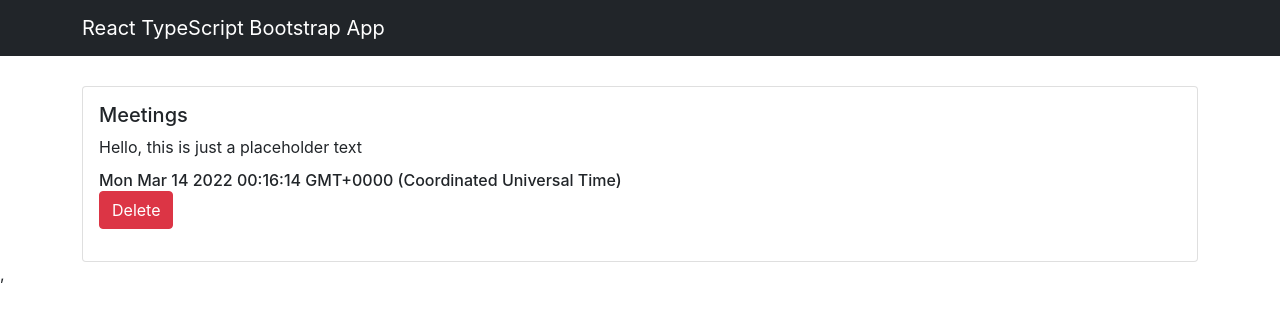
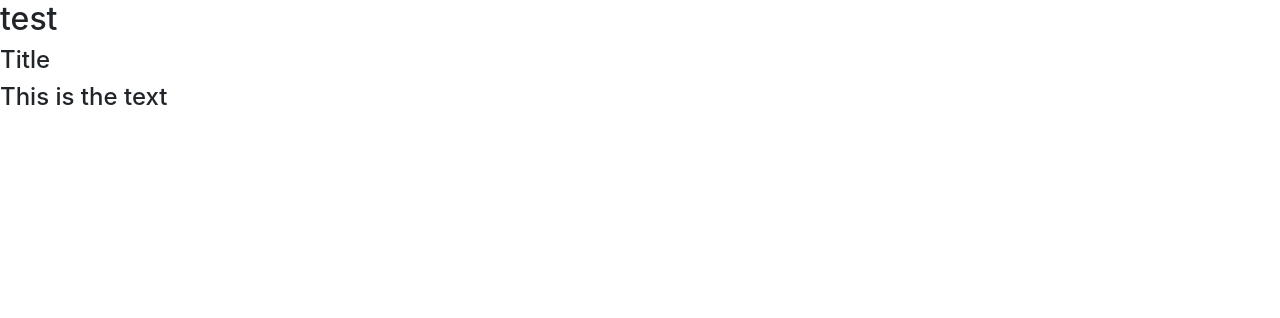
Before and after one commit to Marina8989/React-TypeScript, a React (Create React App) app: page / in a window 1280 px wide. Shown: the top 318 px of the page. Built offline with nearby package versions, Linux system fonts and the light colour scheme.

Commit message:
react ts

```diff
--- a/src/App.tsx
+++ b/src/App.tsx
@@ -1,29 +1,30 @@
 import React, {useState} from 'react';
-import {Note} from './models/note.model';
-import Header from './components/Header';
-import NotesList from './components/NotesList';
-import {Container, Row, Col} from 'react-bootstrap';
+import {Notes} from './modules/note.module';
 import './App.css';
 
+
+
 function App() {
-  const [notes, setNotes] = useState<Note[]>([{
-    id: (new Date).toString(),
-    title: 'Meetings',
-    text: 'Hello, this is just a placeholder text',
-    color: '#cccccc',
-    date: (new Date).toString()
+  const [notes, setNotes] = useState<Notes[]>([{
+    id: 'one',
+    text: 'This is the text',
+    title: 'Title'
   }])
 
+  const returnNotes = () => {
+      return notes.map(note => {
+        return (
+          <div key={note.id}>
+            <h4>{note.title}</h4>
+            <h4>{note.text}</h4>
+          </div>
+        )
+      })
+  }
   return (
     <>
-      <Header />
-      <Container>
-         <Row>
-           <Col>
-             <NotesList notes={notes}/>
-           </Col>
-         </Row>
-      </Container>
+     <h2>test</h2>
+     { returnNotes() }
     </>
   );
 }
--- a/src/components/Header.tsx
+++ /dev/null
@@ -1,20 +0,0 @@
-import React from 'react';
-import {Navbar, Container} from 'react-bootstrap';
-
-interface IHeaderProps {
-
-}
-
-const Header: React.FunctionComponent<IHeaderProps> = (props) => {
-    return(
-       <Navbar fixed='top' bg='dark' variant='dark'>
-         <Container>
-             <Navbar.Brand>
-                React TypeScript Bootstrap App
-             </Navbar.Brand>
-         </Container>
-       </Navbar>
-    )
-}
-
-export default Header
--- a/src/components/Notes.tsx
+++ /dev/null
@@ -1,24 +0,0 @@
-import React from 'react';
-import {Note} from '../models/note.model';
-import {Card, Button} from 'react-bootstrap'
-;
-interface INotesProps {
-   note: Note
-}
-
-const Notes: React.FC<INotesProps> = ({note}) => {
-    return (
-      <div className="mt-5">
-        <Card>
-            <Card.Body>
-              <Card.Title>{note.title}</Card.Title>
-              <Card.Text>{note.text}</Card.Text>
-              <Card.Subtitle>{note.date}</Card.Subtitle>
-              <Button className='mb-3' variant='danger'>Delete</Button>
-            </Card.Body>
-        </Card>
-      </div>
-    )
-}
-
-export default Notes
--- a/src/components/NotesList.tsx
+++ /dev/null
@@ -1,23 +0,0 @@
-import React from 'react';
-import {Note} from '../models/note.model';
-import Notes from './Notes';
-
-interface INotesListProps {
-   notes: Note[]
-}
-
-const NotesList: React.FC<INotesListProps> = ({notes}) => {
-    const renderNotesList = () => {
-        return notes.map(note => {
-            return <Notes key={note.id} note={note} />
-        })
-    }
-    return (
-        <>
-          <h2>Notes</h2>
-          { renderNotesList() }
-        </>
-    )
-}
-
-export default NotesList
--- a/src/index.tsx
+++ b/src/index.tsx
@@ -6,7 +6,7 @@ import reportWebVitals from './reportWebVitals';
 
 ReactDOM.render(
    <React.StrictMode>
-    <App />,
+    <App />
    </React.StrictMode>,
   document.getElementById('root')
 );
--- /dev/null
+++ b/src/modules/note.module.ts
@@ -0,0 +1,5 @@
+export interface Notes {
+    id: string,
+    text: string,
+    title: string
+  }
```
Also changed, not shown: src/models/note.model.ts (deleted, +0 -7 lines).
